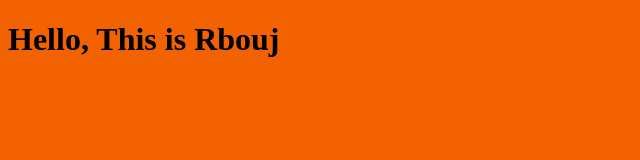
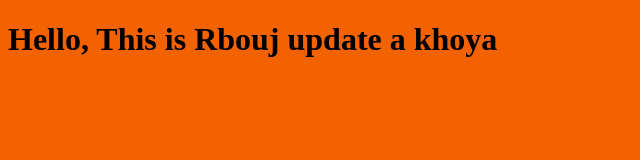
Before and after one commit to HoussamLZRK/TestingRepo, a plain HTML site: page index.html in a window 1280 px wide. Shown: the whole page, without its empty margins (0-640 px from the left). Drawn offline with Linux system fonts and the light colour scheme.

Commit message:
edit the html file

```diff
--- a/index.html
+++ b/index.html
@@ -7,7 +7,7 @@
     <link rel="stylesheet" href="style.css">
 </head>
 <body>
-    <h1>Hello, This is Rbouj</h1>
+    <h1>Hello, This is Rbouj update a khoya</h1>
     <script src="app.js"></script>
 </body>
 </html>
```
